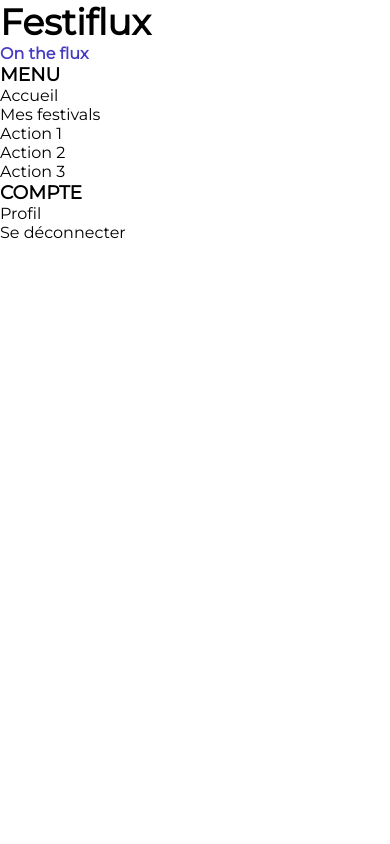
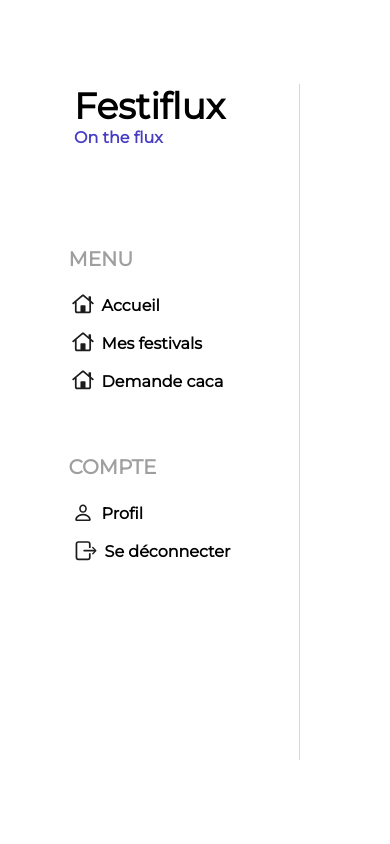
Before and after one commit to Rayan-guemar/SAE_3A_RACDV_SETE, a Symfony app: template templates/base.html.twig in a window 390 px wide. Run offline with Twig, Linux system fonts and the light colour scheme; the template is opened without the code that fills it, so the values that code supplies are empty; style sheets or scripts are compiled from the project's sources; some libraries are stand-ins or nearby versions.

Commit message:
navbar v1 (non-responsive)

```diff
--- a/assets/styles/_variables.scss
+++ b/assets/styles/_variables.scss
@@ -1,2 +1,3 @@
 $blue-primary : #463BC3;
 $grey-primary : #9F9F9F;
+$grey-primary-2 : #9F9F9F6a;
--- a/assets/styles/app.scss
+++ b/assets/styles/app.scss
@@ -5,6 +5,8 @@
     padding: 0;
     box-sizing: border-box;
     font-family: 'Montserrat', sans-serif;
+    list-style-type: none;
 }
 
+
 @import 'sidebar';
--- a/assets/styles/sidebar.scss
+++ b/assets/styles/sidebar.scss
@@ -2,6 +2,36 @@
 
 .sidebar {
     color : #000000;
+}
+
+.sidebar {
+    height: 100vh;
+    width: 300px;
+    display: flex;
+    justify-content: center;
+    flex-direction: column;
+
+    .sidebar__content {
+        height: 80%;
+        width: 100%;
+        border-right: $grey-primary-2 solid 1px;
+        display: flex;
+        flex-direction: column;
+        align-items: center;
+        gap: 100px;
+
+        ul {
+            margin-top: 20px;
+            font-weight: 600;
+
+            li {
+                margin-top: 10px;
+                display: flex;
+                align-items: center;
+                gap: 5px;
+            }
+        }
+    }
 }
 
 .sidebar__title {
@@ -17,3 +47,15 @@
         font-weight: bold;
     }
 }
+
+.sidebar__actions {
+    display: flex;
+    flex-direction: column;
+    gap: 60px;
+
+    h3 {
+        color: $grey-primary;
+        font-size: 20px;
+        font-weight: bold;
+    }
+}
--- a/templates/base.html.twig
+++ b/templates/base.html.twig
@@ -11,38 +11,7 @@
 
 	</head>
 	<body>
-		<div class="sidebar">
-			<div class="sidebar__header">
-				<div class="sidebar__title">
-					<h1>Festiflux</h1>
-					<div>On the flux</div>
-				</div>
-			</div>
-
-			<div class="sidebar__actions">
-
-				<div class="sidebar__actions__menu">
-					<h3>MENU</h3>
-					<ul>
-						<li><a>Accueil</a></li>
-						<li><a>Mes festivals</a></li>
-						<li><a>Action 1</a></li>
-						<li><a>Action 2</a></li>
-						<li><a>Action 3</a></li>
-					</ul>
-				</div>
-
-				<div class="sidebar__actions__account">
-					<h3>COMPTE</h3>
-					<ul>
-						<li><a>Profil</a></li>
-						<li><a>Se déconnecter</a></li>
-					</ul>
-
-				</div>
-
-			</div>
-		</div>
+		{% include 'sidebar.html.twig' %}
 		{% block body %}{% endblock %}
 	</body>
 </html>
--- a/templates/sidebar.html.twig
+++ b/templates/sidebar.html.twig
@@ -1,8 +1,11 @@
+{% block sidebar %}
+
 <div class="sidebar">
+	<div class="sidebar__content">
 		<div class="sidebar__header">
 			<div class="sidebar__title">
 				<h1>Festiflux</h1>
-			<h3>On the flux</h3>
+				<div>On the flux</div>
 			</div>
 		</div>
 
@@ -11,23 +14,23 @@
 			<div class="sidebar__actions__menu">
 				<h3>MENU</h3>
 				<ul>
-				<li><ahref="{{path('/')}}">Accueil</a></li>
-				<li><ahref="{{path('/')}}">Mes festivals</a></li>
-				<li><ahref="{{path('/')}}">Action 1</a></li>
-				<li><ahref="{{path('/')}}">Action 2</a></li>
-				<li><ahref="{{path('/')}}">Action 3</a></li>
+					<li><img src="{{ asset("icons/house.svg") }}" alt="House icon"><a>Accueil</a></li>
+					<li><img src="{{ asset("icons/house.svg") }}" alt="House icon"><a>Mes festivals</a></li>
+					<li><img src="{{ asset("icons/house.svg") }}" alt="House icon"><a>Demande caca</a></li>
 				</ul>
 			</div>
 
 			<div class="sidebar__actions__account">
 				<h3>COMPTE</h3>
 				<ul>
-				<li><ahref="{{path('/')}}">Profil</a></li>
-				<li><ahref="{{path('/')}}">Se déconnecter</a></li>
+					<li><img src="{{ asset("icons/person.svg") }}" alt="Person icon"><a>Profil</a></li>
+					<li><img src="{{ asset("icons/logout.svg") }}" alt="Logout icon"><a>Se déconnecter</a></li>
 				</ul>
 
 			</div>
 
 		</div>
+	</div>
+</div>
 
-</div>
+{% endblock %}
```
Also changed, not shown: public/icons/house.svg (added), public/icons/logout.svg (added), public/icons/person.svg (added). Lines whose indentation alone changed are shown as unchanged.
